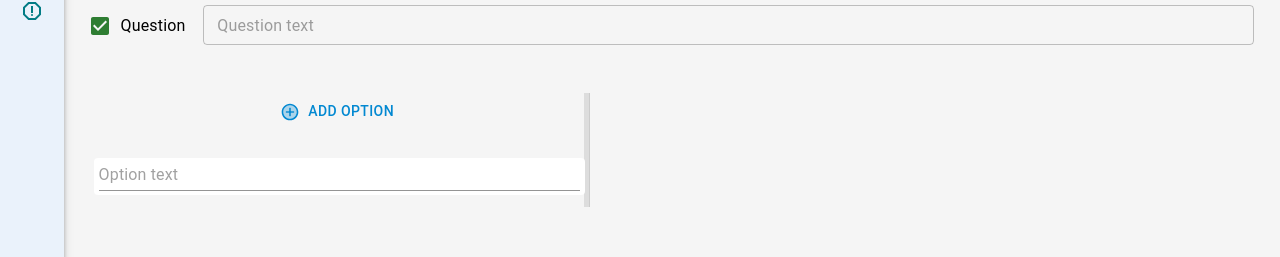
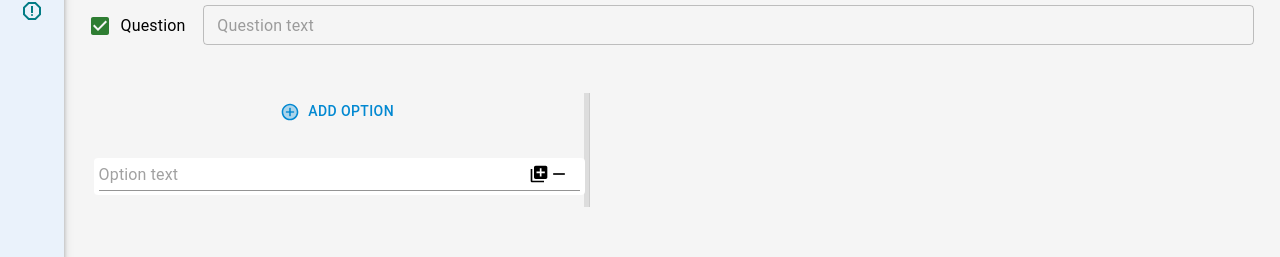
Before and after one commit to itsgeekhokage/capi-fe, a React (Vite) app: page /admin/tags/create in a window 1280 px wide. Shown: the part 163-420 px from the top of the page. Built offline with nearby package versions, Linux system fonts and the light colour scheme.

Commit message:
dynamic q type

```diff
--- a/src/adminpanel/question_tags/CreateTag.jsx
+++ b/src/adminpanel/question_tags/CreateTag.jsx
@@ -22,6 +22,7 @@ import {
 import { AddCircleTwoTone, Queue, Remove, Add } from "@mui/icons-material";
 import React, { useEffect, useRef, useState } from "react";
 import { useLocation } from "react-router-dom";
+import Dynamic_Type from "./Dynamic_Type";
 
 const CreateTag = () => {
   const theme = useTheme();
@@ -45,8 +46,8 @@ const CreateTag = () => {
   };
 
   const handleSubmit = async (req, res) => {
-    isQuestionTag ? handleQuesitonTagSubmit() : handleProjectTagSubmit()
-  }
+    isQuestionTag ? handleQuesitonTagSubmit() : handleProjectTagSubmit();
+  };
 
   const handleQuesitonTagSubmit = async () => {
     const despo = {
@@ -105,7 +106,7 @@ const CreateTag = () => {
 
     const updatedFormData = {
       ...formData,
-      project_code : project.project_code,
+      project_code: project.project_code,
       desposition: JSON.stringify(despo),
     };
 
@@ -237,8 +238,8 @@ const CreateTag = () => {
     setSelectedOption(option);
   };
 
-  useEffect( () =>{
-    if(location.pathname == "/admin/projects/tag/create"){
+  useEffect(() => {
+    if (location.pathname == "/admin/projects/tag/create") {
       setIsQuestionTag(false);
       setProject(location.state);
     }
@@ -319,11 +320,14 @@ const CreateTag = () => {
           justifyContent: "space-between",
           paddingBottom: "1vw",
         }}>
-        <Typography variant="h4"> {isQuestionTag ? "Create Question Tag" : "Create Project Tag"} </Typography>
+        <Typography variant="h4">
+          {" "}
+          {isQuestionTag ? "Create Question Tag" : "Create Project Tag"}{" "}
+        </Typography>
         <Button
           variant="contained"
           color="success"
-          onClick= {handleSubmit}>
+          onClick={handleSubmit}>
           Save
         </Button>
       </Box>
@@ -332,7 +336,7 @@ const CreateTag = () => {
         alignItems="center"
         justifyContent="space-between"
         gap="1vw">
-        { isQuestionTag ?
+        {isQuestionTag ? (
           <Box
             checked={formData.isDefault}
             sx={{ display: "flex", alignItems: "center" }}
@@ -340,7 +344,10 @@ const CreateTag = () => {
               setFormData({ ...formData, isDefault: !formData.isDefault })
             }>
             Default: <Switch color="warning" />
-        </Box> : ""}
+          </Box>
+        ) : (
+          ""
+        )}
 
         <TextField
           fullWidth
@@ -418,78 +425,7 @@ const CreateTag = () => {
         )}
       </Box>
 
-      <Box
-        sx={{ display: "flex", marginTop: "2rem" }}
-        onMouseMove={handleMouseMove}
-        onMouseUp={handleMouseUp}>
-        <Box
-          ref={sidebarRef}
-          sx={{
-            width: `${width}px`,
-            transition: "width 0.1s ease-out",
-            overflow: "hidden",
-            display: "flex",
-            flexDirection: "column",
-            borderRight: "1px solid #ccc",
-            position: "relative",
-            marginRight: "1rem",
-          }}>
-          <Box
-            sx={{
-              width: "5px",
-              cursor: "ew-resize",
-              position: "absolute",
-              right: 0,
-              top: 0,
-              bottom: 0,
-              backgroundColor: "#ddd",
-              "&:hover": {
-                width: "8px",
-              },
-            }}
-            onMouseDown={handleMouseDown}
-          />
-          <Button
-            onClick={handleAddOption}
-            startIcon={<AddCircleTwoTone />}
-            fullWidth
-            color="info"
-            sx={{ marginBottom: "1rem" }}>
-            Add Option
-          </Button>
-          <List>{options.map((option) => renderOption(option))}</List>
-        </Box>
-        <Box sx={{ flexGrow: 1, paddingLeft: "1rem" }}>
-          {selectedOption && (
-            <Box sx={{ marginTop: "2rem" }}>
-              <Typography variant="h6">Edit Option</Typography>
-              <TextField
-                fullWidth
-                value={selectedOption.text}
-                onChange={(e) =>
-                  handleOptionChange(selectedOption, "text", e.target.value)
-                }
-                placeholder="Option text"
-                size="small"
-                sx={{ marginBottom: "1rem" }}
-              />
-              <FormControlLabel
-                control={
-                  <Switch
-                    color="info"
-                    size="small"
-                    checked={selectedOption.comments}
-                    onChange={(e) =>
-                      handleHasComment(selectedOption, e.target.checked)
-                    }
-                  />
-                }
-                label="Add Comments"
-              />
-            </Box>
-          )}
-        </Box>
-      </Box>
+      <Dynamic_Type options={options} setOptions={setOptions} />
     </Box>
   );
 };
--- a/src/adminpanel/question_tags/Dynamic_Type.jsx
+++ b/src/adminpanel/question_tags/Dynamic_Type.jsx
@@ -1,5 +1,6 @@
 /** @format */
 
+import { useTheme } from "@emotion/react";
 import { Add, AddCircleTwoTone, Queue, Remove } from "@mui/icons-material";
 import {
   Box,
@@ -14,10 +15,34 @@ import {
   TextField,
   Typography,
 } from "@mui/material";
+import { useRef, useState } from "react";
 
-const Dynamic_Type = () => {
-  const [hoveredOption, setHoveredOption] = useState(null);
+const Dynamic_Type = ({ options, setOptions }) => {
+  const theme = useTheme();
   const [selectedOption, setSelectedOption] = useState(null);
+  const [openSublists, setOpenSublists] = useState({});
+  const [width, setWidth] = useState(500);
+
+  const sidebarRef = useRef(null);
+  const isResizing = useRef(false);
+
+  const handleMouseDown = () => {
+    isResizing.current = true;
+  };
+
+  const handleMouseMove = (e) => {
+    if (isResizing.current) {
+      const newWidth =
+        e.clientX - sidebarRef.current.getBoundingClientRect().left;
+      if (newWidth > 100 && newWidth < 800) {
+        setWidth(newWidth);
+      }
+    }
+  };
+
+  const handleMouseUp = () => {
+    isResizing.current = false;
+  };
 
   const toggleSublist = (id) => {
     setOpenSublists((prev) => ({
@@ -85,8 +110,7 @@ const Dynamic_Type = () => {
     <Box
       key={option.id}
       sx={{ marginLeft: parentOption ? "1rem" : "0", padding: "0.25rem" }}
-      onMouseEnter={() => setHoveredOption(option.id)}
-      onMouseLeave={() => setHoveredOption(null)}>
+      >
       <ListItem
         component={Box}
         elevation={selectedOption === option ? 3 : 1}
@@ -114,12 +138,7 @@ const Dynamic_Type = () => {
           />
         </ListItemText>
         <ListItemSecondaryAction
-          sx={{ display: hoveredOption === option.id ? "block" : "none" }}>
-          <Add
-            fontSize="small"
-            sx={{ cursor: "pointer" }}
-            onClick={() => handleAddOption(option, false)}
-          />
+          >
           <Queue
             fontSize="small"
             sx={{ cursor: "pointer" }}
```
Lines whose indentation alone changed are shown as unchanged.
